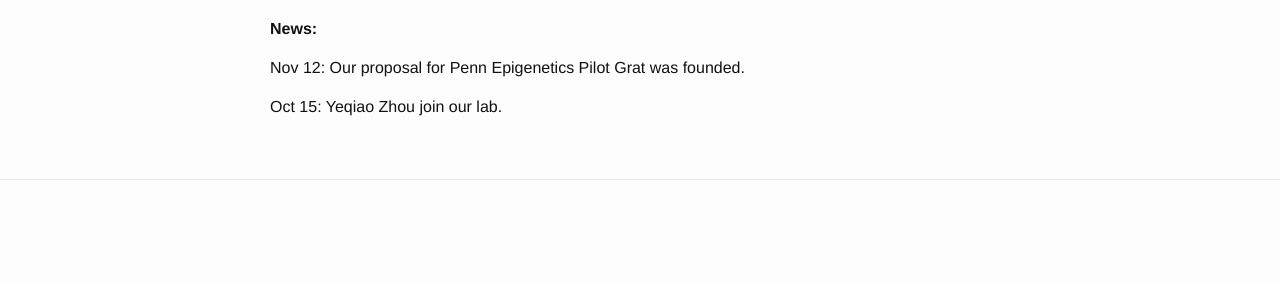
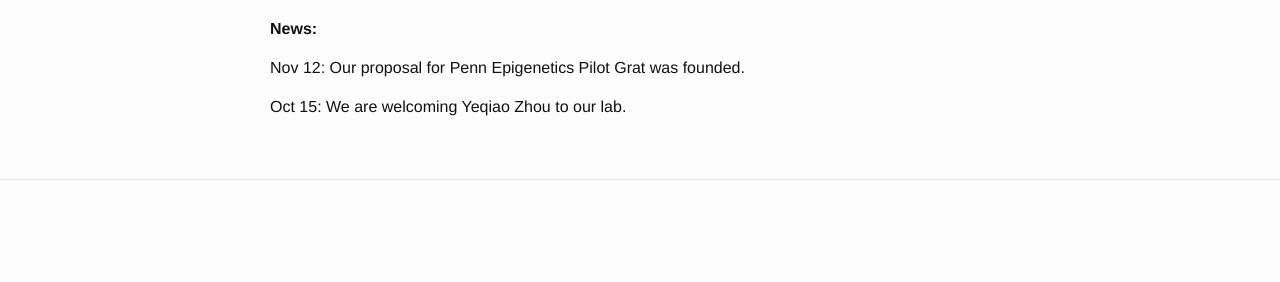
Before and after one commit to faryabib/faryabib.github.io, a Jekyll site: the page built from index.md, in a window 1280 px wide. Shown: the part 879-1161 px from the top of the page. Built offline with Jekyll 4.4.1, drawn with Linux system fonts in a browser that asks for light colours.

Commit message:
Update index.md

```diff
--- a/index.md
+++ b/index.md
@@ -16,6 +16,6 @@ High-throughput measurement technologies have made it possible to gather systems
 
 Nov 12: Our proposal for Penn Epigenetics Pilot Grat was founded.
 
-Oct 15: Yeqiao Zhou join our lab.
+Oct 15: We are welcoming Yeqiao Zhou to our lab.
 
 <!--<strong><span style="background-color:rgba(0, 0, 0, 0.0970588)">[Faryabi Lab currently seeks application from exceptional postdoctoral and graduate students.](/positions.html/)</span><strong>-->
```
